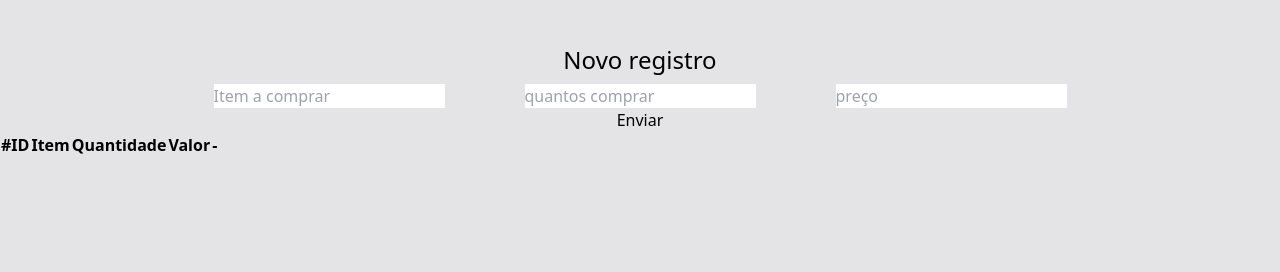
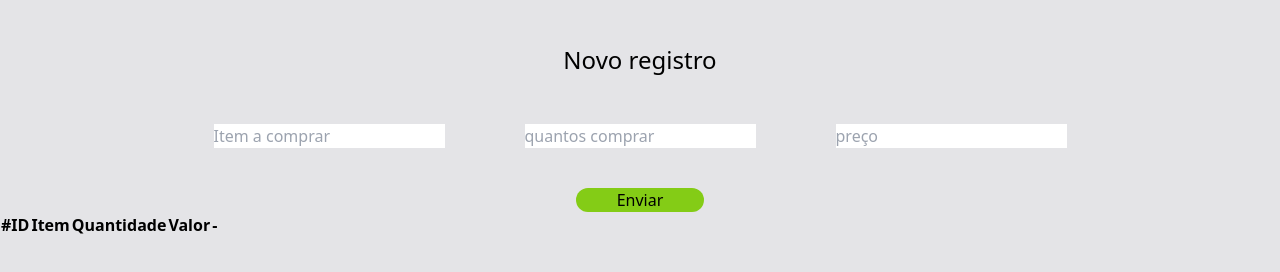
Before and after one commit to devYuriLopes/listaCompras, a plain HTML site: page front-end/src/view/index.html in a window 1280 px wide. Shown: the part 80-352 px from the top of the page. Drawn offline with nearby package versions, Linux system fonts and the light colour scheme.

Commit message:
mais css

```diff
--- a/front-end/src/view/index.html
+++ b/front-end/src/view/index.html
@@ -23,11 +23,11 @@
 
                 <form action="/" class="formulario ">
 
-                    <div class=" flex flex-row ">
+                    <div class=" flex flex-row my-10">
 
                         <div class="form__registro mx-10">
                             <fieldset class="form-registro__item">
-                                <input id="item__compra flex items-center justify-center" class="item__compra" type="text" name="item"
+                                <input id="item__compra " class="item__compra" type="text" name="item"
                                     placeholder="Item a comprar" autocomplete="off" required>
                             </fieldset>
                         </div>
@@ -41,15 +41,15 @@
 
                         <div class="form__registro  mx-10">
                             <fieldset class="form-registro__item">
-                                <input id="valor__compra" class="valor__compra" type="text" name="valor"
+                                <input id="valor__compra" class="valor__compra " type="text" name="valor"
                                     placeholder="preço" autocomplete="off" required>
                             </fieldset>
                         </div>
 
                     </div>
 
-                    <div class="second__block flex items-center justify-center">
-                        <button href="/" type="submit" class="button" id="envia__registro">Enviar</button>
+                    <div class="second__block w-32 w-full flex items-center justify-center ">
+                        <button href="/" class=" w-32 bg-lime-500 hover:bg-lime-700 rounded-full" type="submit" class="button" id="envia__registro">Enviar</button>
                     </div>
 
                 </form>
```
